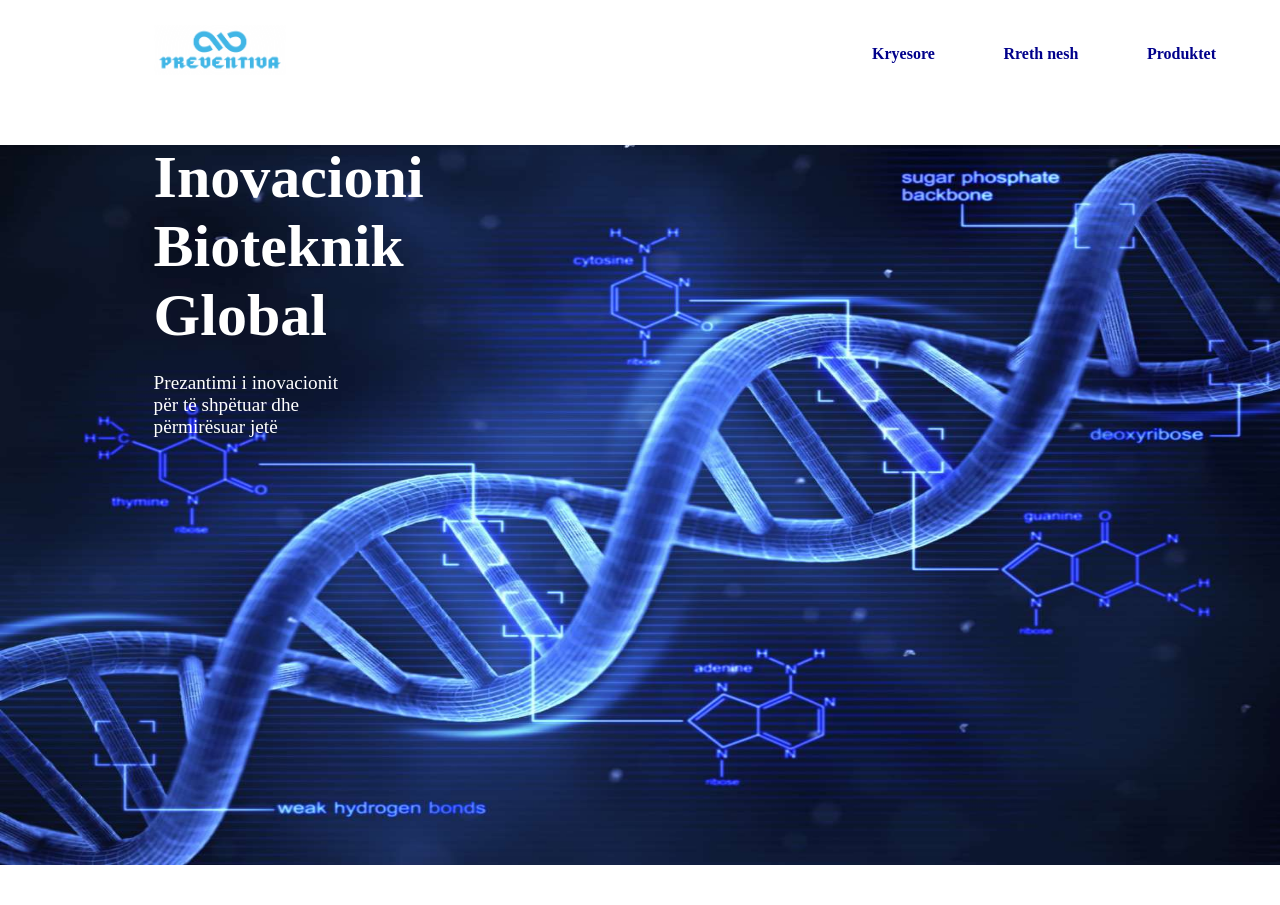
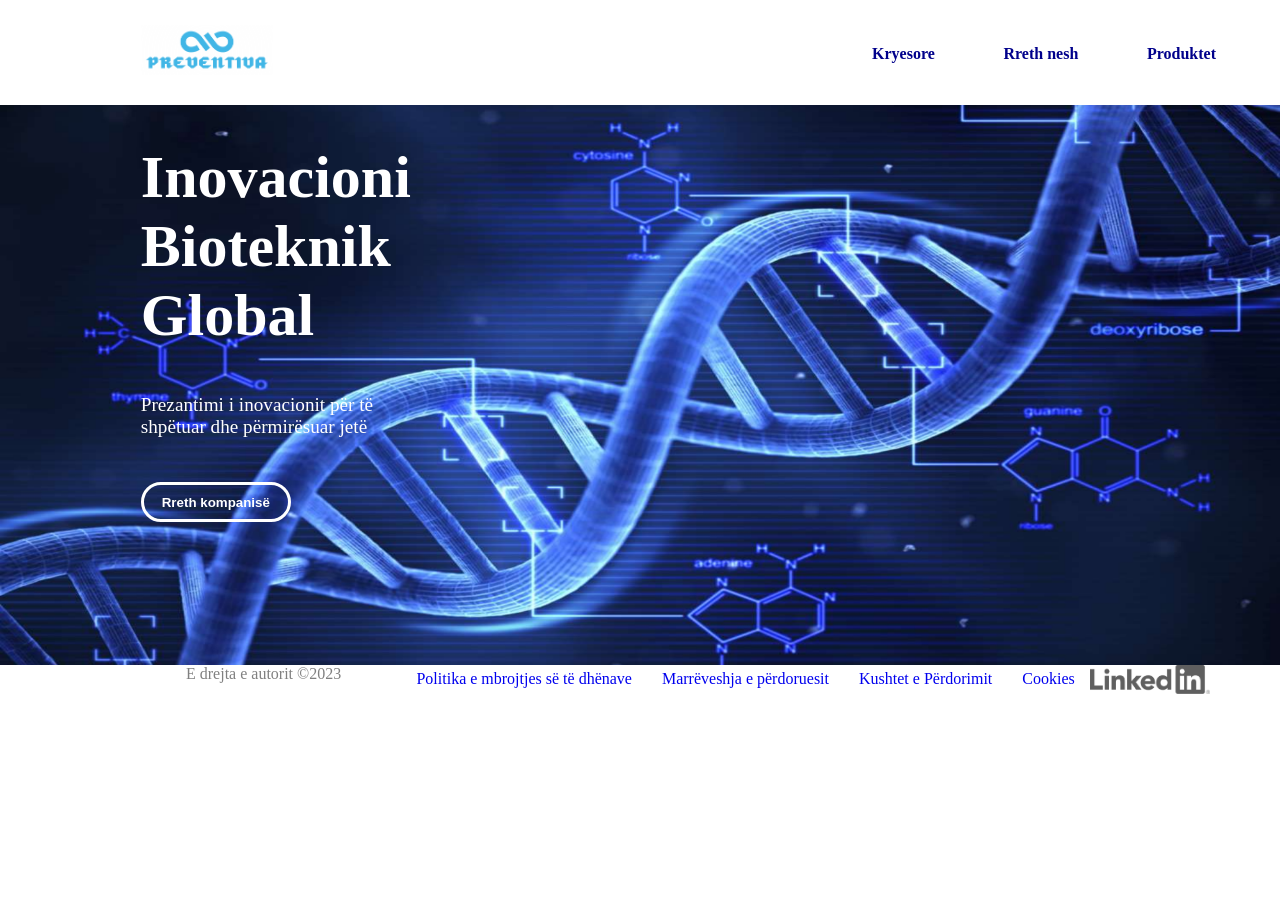
Before and after one commit to erandxanii/WebProject, a PHP site: page /Home.html in a window 1280 px wide. After the commit the page ends 694 px from the top, so only its background shows below. Run offline with PHP 8.4, Linux system fonts and the light colour scheme.

Commit message:
Perfundimi i faqes kryesore
Perfundimi i pjeses se footer

```diff
--- /dev/null
+++ b/Footer.css
@@ -0,0 +1,28 @@
+footer{
+    margin-top: 560px;
+    color: grey;
+    display: flex;
+    width: 80%;
+    margin-left: 10px;
+    justify-content: space-between;
+    margin-left: -16%;
+}
+.footerlist{
+    display: flex;
+    flex-direction: row;
+    flex-wrap: nowrap;
+    list-style: none;
+    justify-content: space-between;
+}
+.linkedin{
+    width: 120px;
+    filter: grayscale(100%);
+}
+.linkedin:hover{
+    filter: grayscale(0%);
+    width: 130px;
+}
+.footerunderline{
+    text-decoration-line:none ;
+    padding: 5px;
+}
--- a/Header.css
+++ b/Header.css
@@ -1,5 +1,6 @@
 *{
     margin: 0%;
+    transition: 0.7s ease-out;
 }
 .header{
     display: flex;
@@ -13,7 +14,7 @@
     height: 50px;
 }
 .logo{
-    margin-left: 12%;
+    margin-left: 11%;
 }
 .lista{
     margin-top: 20px;
--- a/Home.css
+++ b/Home.css
@@ -7,18 +7,37 @@
     background-position: center;
     background-repeat: no-repeat;
     background-attachment: fixed;
-    height: 100vh;
+    height: 70vh;
     display: flex;
     color: white;
     font-family: "Times New Roman", Times, serif;
 }
 .pjesa1{
     margin-top: 3% ;
-    margin-left: 12%;
-    width: 200px;
+    margin-left: 11%;
+    width: 250px;
     font-size: larger;
 }
 .titujt{
     font-weight: bold;
     font-size: 60px;
 }
+.body button{
+    background-color: transparent;
+    border: 3px solid white;
+    border-radius:40px;
+    width: 150px;
+    height: 40px;
+    text-wrap: nowrap;
+    color: white;
+    font-size: larg;
+    font-weight: bold;
+}
+.body button:hover{
+    cursor: pointer;
+    background-color: lightgreen;
+    border: 0;
+}
+.listelements{
+    padding-left: 20px;
+}
--- a/Home.html
+++ b/Home.html
@@ -6,6 +6,7 @@
     <title>Preventiva</title>
     <link rel="stylesheet" href="Home.css">
     <link rel="stylesheet" href="Header.css">
+    <link rel="stylesheet" href="Footer.css">
 </head>
 <body>
     <div class="header">
@@ -24,12 +25,26 @@
             <h1 class="titujt">Inovacioni</h1>
             <h1 class="titujt">Bioteknik</h1>
             <h1  class="titujt">Global</h1>
-            <br>
+            <br><br>
             <p>Prezantimi i inovacionit për të shpëtuar
             dhe përmirësuar jetë</p>
-
+            <br><br>
+            <a href="#"><button>Rreth kompanisë</button></a>
     </div>
+    <footer>
+       <div> <p>E drejta e autorit ©2023</p></div>
+        <div>
+            <ul class="footerlist">
+               <a href="#" class="footerunderline"> <li class="listelements">Politika e mbrojtjes së të dhënave</li></a>
+               <a href="#" class="footerunderline">  <li class="listelements">Marrëveshja e përdoruesit</li></a>
+                <a href="#" class="footerunderline"> <li class="listelements">Kushtet e Përdorimit</li></a>
+                <a href="#" class="footerunderline"> <li class="listelements">Cookies</li></a>
+            </ul>
+        </div>
+        <div> <a href="https://www.linkedin.com/"><img src="LI-Logo.png" alt="Linkedin Logo" class="linkedin"></a></div>
+    </footer>
 
 
 </body>
+
 </html>
```
Also changed, not shown: LI-Logo.png (added).
